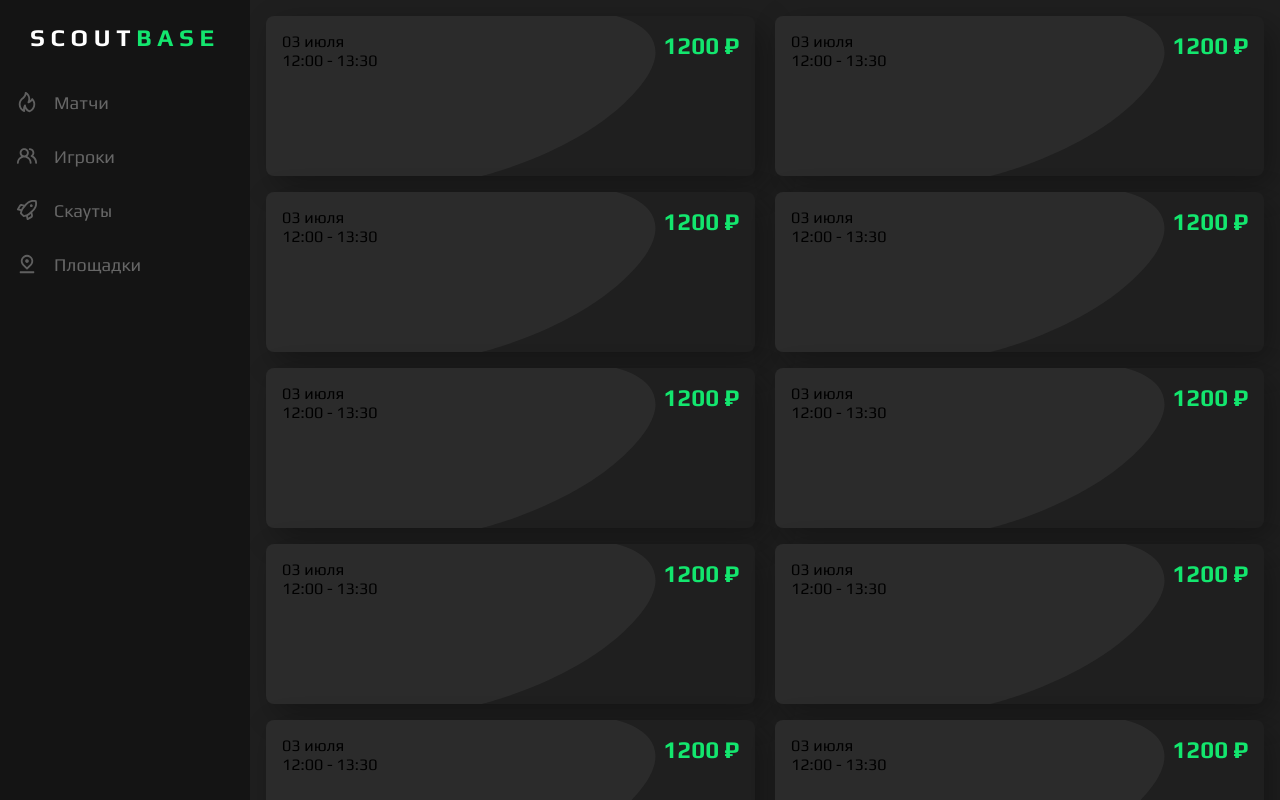
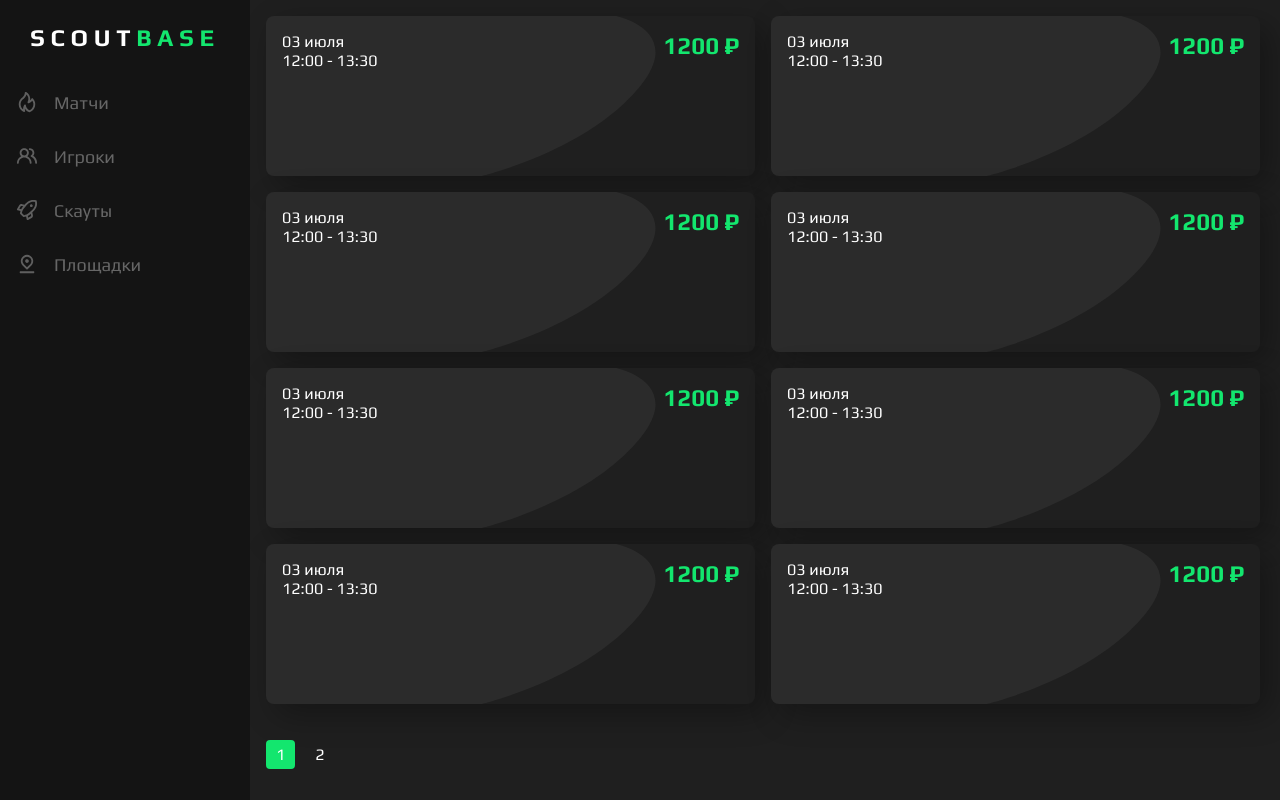
Before and after one commit to AndreiExtr/Web_ScoutBase, a Vue app: page /home in a window 1280 px wide. Built offline with nearby package versions, Linux system fonts and the light colour scheme.

Commit message:
add pagination

```diff
--- a/src/components/MatchCard.vue
+++ b/src/components/MatchCard.vue
@@ -43,6 +43,7 @@ $text-color: #fff;
 
     p{
       text-align: left;
+      color: $text-color;
     }
 
     h3{
--- /dev/null
+++ b/src/components/PaginationUI.vue
@@ -0,0 +1,57 @@
+<template>
+  <div class="pagination">
+    <button
+      v-for="page in totalPages"
+      :key="page"
+      @click="goToPage(page)"
+      :class="{ active: currentPage === page }"
+    >
+      {{ page }}
+    </button>
+  </div>
+</template>
+
+<script>
+export default {
+  name: 'PaginationUI',
+  props: {
+    totalPages: {
+      type: Number,
+      required: true
+    },
+    currentPage: {
+      type: Number,
+      required: true
+    }
+  },
+  methods: {
+    goToPage (page) {
+      this.$emit('update:currentPage', page)
+    }
+  }
+}
+</script>
+
+<style lang="scss">
+$primary-color: #13e66e;
+$text-color: #fff;
+.pagination {
+  margin-top: 20px;
+  display: flex;
+  gap: 10px;
+
+  button {
+    padding: 5px 10px;
+    cursor: pointer;
+    border: none;
+    color: $text-color;
+    border: 4px;
+
+    &.active {
+      background-color: $primary-color;
+      color: $text-color;
+      border-radius: 4px;
+    }
+  }
+}
+</style>
--- a/src/views/HomeView.vue
+++ b/src/views/HomeView.vue
@@ -3,41 +3,63 @@
     <SidebarMenu />
     <div class="wrapper__content">
       <div class="wrapper__content-rows">
-        <MatchCard />
-        <MatchCard />
-        <MatchCard />
-        <MatchCard />
+        <MatchCard v-for="match in displayedMatches" :key="match.id" />
       </div>
-      <div class="wrapper__content-rows">
-        <MatchCard />
-        <MatchCard />
-        <MatchCard />
-        <MatchCard />
-      </div>
-      <div class="wrapper__content-rows">
-        <MatchCard />
-        <MatchCard />
-        <MatchCard />
-        <MatchCard />
-      </div>
-      <div class="wrapper__content-rows">
-        <MatchCard />
-        <MatchCard />
-        <MatchCard />
-        <MatchCard />
-      </div>
+      <PaginationUI
+        :total-pages="totalPages"
+        :current-page="currentPage"
+        @update:currentPage="changePage"
+      />
     </div>
   </div>
 </template>
 
 <script>
 import MatchCard from '@/components/MatchCard.vue'
+import PaginationUI from '@/components/PaginationUI.vue'
 import SidebarMenu from '@/components/SidebarMenu.vue'
 export default {
   name: 'HomeView',
   components: {
     SidebarMenu,
-    MatchCard
+    MatchCard,
+    PaginationUI
+  },
+  data () {
+    return {
+      currentPage: 1,
+      matches: [
+        { id: 1, name: 'Match 1' },
+        { id: 2, name: 'Match 2' },
+        { id: 3, name: 'Match 3' },
+        { id: 4, name: 'Match 4' },
+        { id: 5, name: 'Match 5' },
+        { id: 6, name: 'Match 6' },
+        { id: 7, name: 'Match 7' },
+        { id: 8, name: 'Match 8' },
+        { id: 9, name: 'Match 9' },
+        { id: 10, name: 'Match 10' },
+        { id: 11, name: 'Match 11' },
+        { id: 12, name: 'Match 12' },
+        { id: 13, name: 'Match 13' }
+      ],
+      matchesPerPage: 8
+    }
+  },
+  computed: {
+    totalPages () {
+      return Math.ceil(this.matches.length / this.matchesPerPage)
+    },
+    displayedMatches () {
+      const startIndex = (this.currentPage - 1) * this.matchesPerPage
+      const endIndex = startIndex + this.matchesPerPage
+      return this.matches.slice(startIndex, endIndex)
+    }
+  },
+  methods: {
+    changePage (page) {
+      this.currentPage = page
+    }
   }
 }
 </script>
@@ -61,8 +83,8 @@ $bg-color: #1F1F1F;
     &-rows{
       display: flex;
       flex-direction: row;
-      justify-content: space-between;
-      flex-flow: row wrap;
+      justify-content: flex-start;
+      flex-flow: wrap;
       gap: 16px;
     }
   }
```
